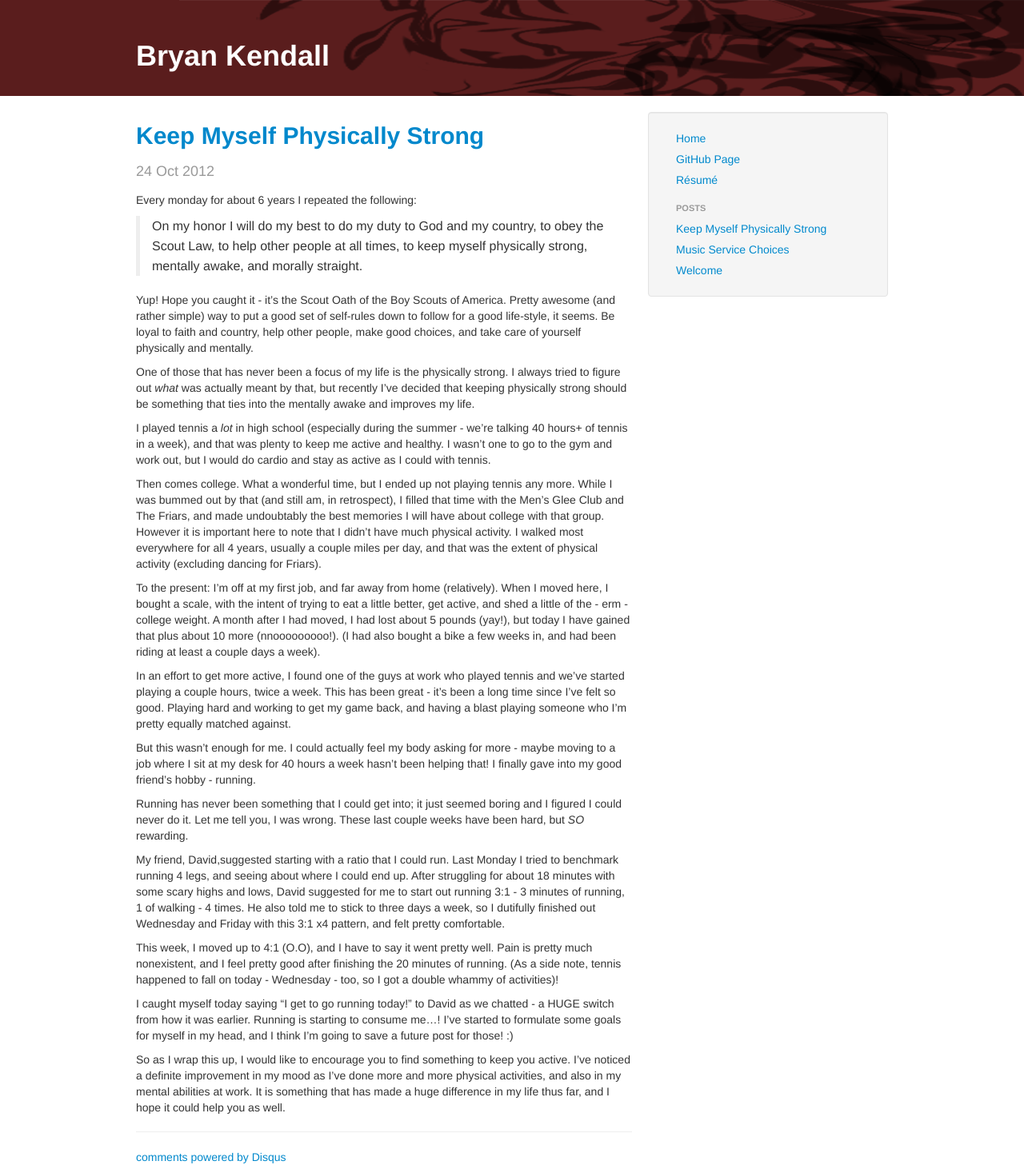
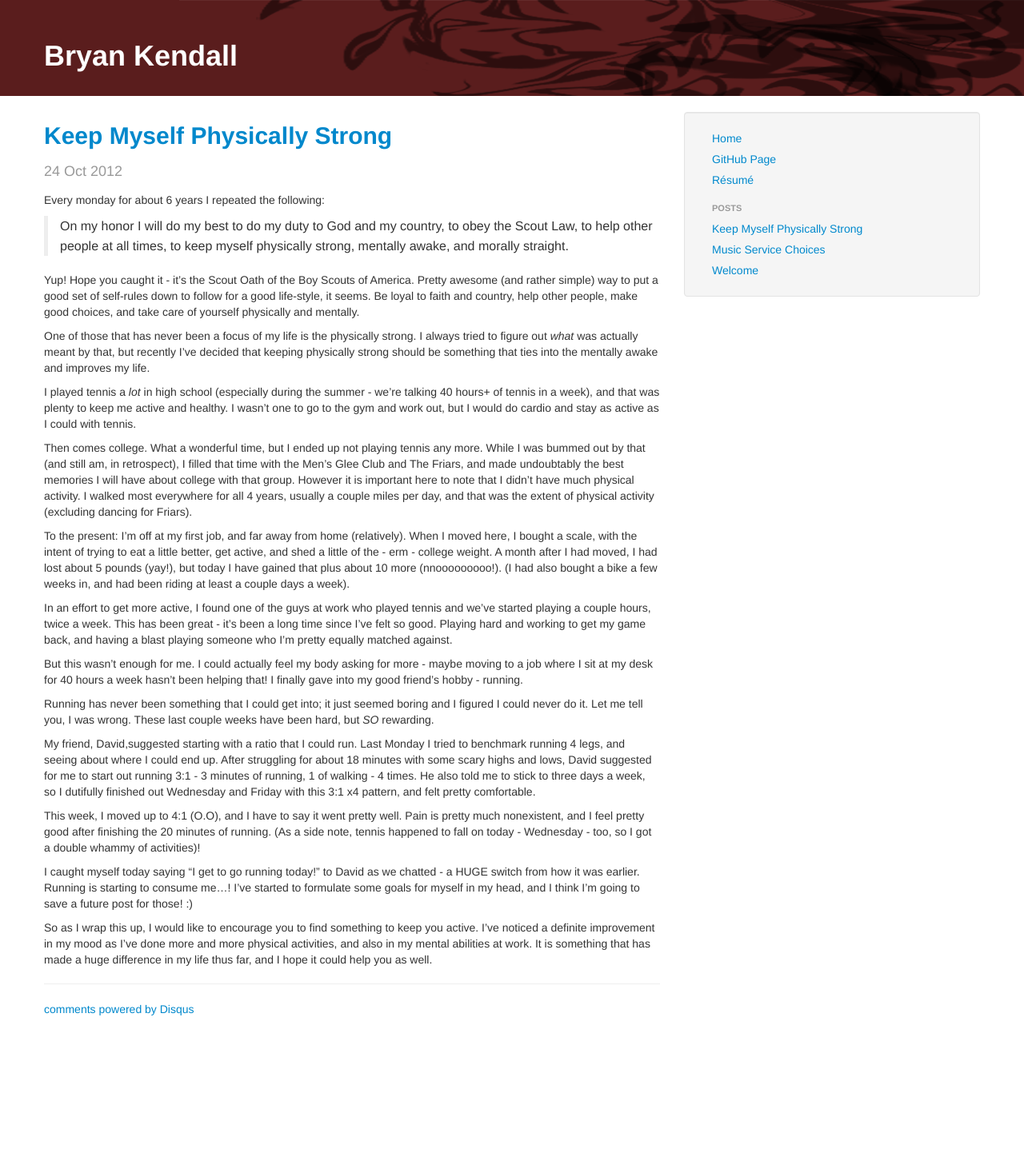
Before and after one commit to bkendall/bkendall.github.com, a Jekyll site: the page built from index.html, in a window 1280 px wide. Shown: the whole page at 80% size. Built offline with Jekyll 4.4.1, drawn with Linux system fonts in a browser that asks for light colours; nearby versions of some CDN libraries; comment, search, counter and statistics services are not loaded; after the commit the page ends 1272 px from its top, so only the background shows below that.

Commit message:
Updated with responsiveness.

```diff
--- /dev/null
+++ b/_includes/post_index_first.html
@@ -0,0 +1,21 @@
+<h2>
+ <a href="{{site.posts.first.url}}">{{site.posts.first.title}}</a>
+ <br />
+ <small>{{site.posts.first.date | date_to_string}}</small>
+</h2>
+<div class="post-body">
+ {{site.posts.first.content | markdownify}}
+</div>
+<hr />
+<div id="disqus_thread"></div>
+<script type="text/javascript">
+ var disqus_shortname = 'bryankendall';
+ var discus_identifier = '{{site.posts.first.identifier}}';
+ (function() {
+  var dsq = document.createElement('script'); dsq.type = 'text/javascript'; dsq.async = true;
+  dsq.src = 'http://' + disqus_shortname + '.disqus.com/embed.js';
+  (document.getElementsByTagName('head')[0] || document.getElementsByTagName('body')[0]).appendChild(dsq);
+ })();
+</script>
+<noscript>Please enable JavaScript to view the <a href="http://disqus.com/?ref_noscript">comments powered by Disqus.</a></noscript>
+<a href="http://disqus.com" class="dsq-brlink">comments powered by <span class="logo-disqus">Disqus</span></a>
--- a/_includes/post_menu.html
+++ b/_includes/post_menu.html
@@ -1,4 +1,3 @@
-<div data-spy="affix" data-offset-top="120" style="top:20px;min-width:300px">
 <div class="well">
  <ul class="nav nav-list">
   <li><a href="/">Home</a></li>
@@ -10,4 +9,3 @@
   {% endfor %}
  </ul>
 </div>
-</div>
--- a/_layouts/base.html
+++ b/_layouts/base.html
@@ -2,7 +2,9 @@
 <html>
  <head>
   <title>{{page.title}} - Bryan Kendall</title>
+  <meta name="viewport" content="width=device-width, initial-scale=1.0">
   <link rel="stylesheet" type="text/css" href="/static/bootstrap.min.css" />
+  <link rel="stylesheet" type="text/css" href="/static/bootstrap-responsive.min.css" />
   <link rel="stylesheet" type="text/css" href="/static/bryankendall.css" />
   <script type="text/javascript" src="https://ajax.googleapis.com/ajax/libs/jquery/1.8.1/jquery.min.js"></script>
   <script type="text/javascript" src="/static/bootstrap-affix.js"></script>
@@ -28,6 +30,14 @@
    </div>
   </div>
   <div class="container content">
+   <div class="row hidden-desktop">
+    <div class="span12">
+     <button class="btn" onclick="$('div#bk-nav').toggle('slideDown');$(this).slideUp();">Menu</button>
+     <div id="bk-nav" style="display:none;">
+      {% include post_menu.html %}
+     </div>
+    </div>
+   </div>
    {{ content }}
   </div>
   <div style="display:none;visibility:hidden;">
--- a/index.html
+++ b/index.html
@@ -3,30 +3,15 @@
 title: Home
 ---
 <div class="row">
- <div class="span8">
-  <h2>
-   <a href="{{site.posts.first.url}}">{{site.posts.first.title}}</a>
-   <br />
-   <small>{{site.posts.first.date | date_to_string}}</small>
-  </h2>
-  <div class="post-body">
-   {{site.posts.first.content | markdownify}}
+ <div class="span12 hidden-desktop">
+  {% include post_index_first.html %}
+ </div>
+ <div class="span8 visible-desktop">
+  {% include post_index_first.html %}
+ </div>
+ <div class="span4 visible-desktop">
+  <div data-spy="affix" data-offset-top="120" style="top:20px;min-width:300px">
+   {% include post_menu.html %}
   </div>
-  <hr />
-  <div id="disqus_thread"></div>
-  <script type="text/javascript">
-   var disqus_shortname = 'bryankendall';
-   var discus_identifier = '{{site.posts.first.identifier}}';
-   (function() {
-    var dsq = document.createElement('script'); dsq.type = 'text/javascript'; dsq.async = true;
-    dsq.src = 'http://' + disqus_shortname + '.disqus.com/embed.js';
-    (document.getElementsByTagName('head')[0] || document.getElementsByTagName('body')[0]).appendChild(dsq);
-   })();
-  </script>
-  <noscript>Please enable JavaScript to view the <a href="http://disqus.com/?ref_noscript">comments powered by Disqus.</a></noscript>
-  <a href="http://disqus.com" class="dsq-brlink">comments powered by <span class="logo-disqus">Disqus</span></a>
- </div>
- <div class="span4">
-  {% include post_menu.html %}
  </div>
 </div>
```
Also changed, not shown: _includes/post_content.html (added, +17 -0 lines), _layouts/post.html (+6 -19 lines), static/bootstrap-responsive.min.css (added). Lines whose indentation alone changed are shown as unchanged.
